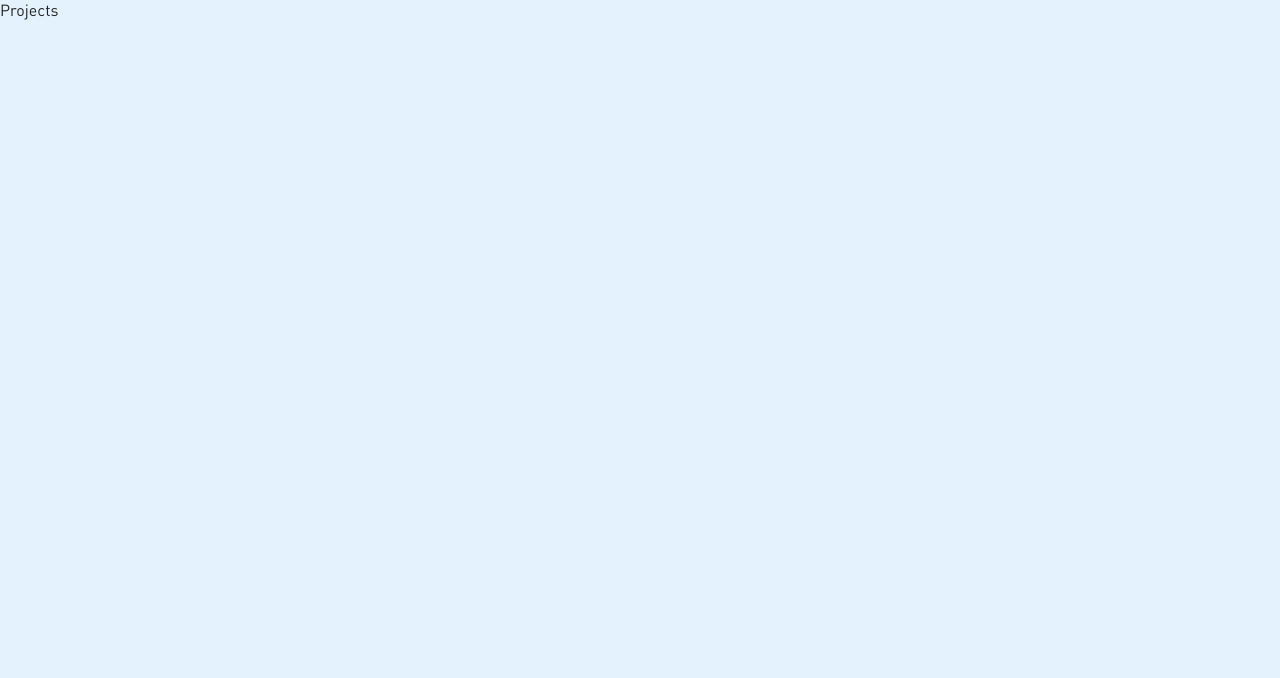
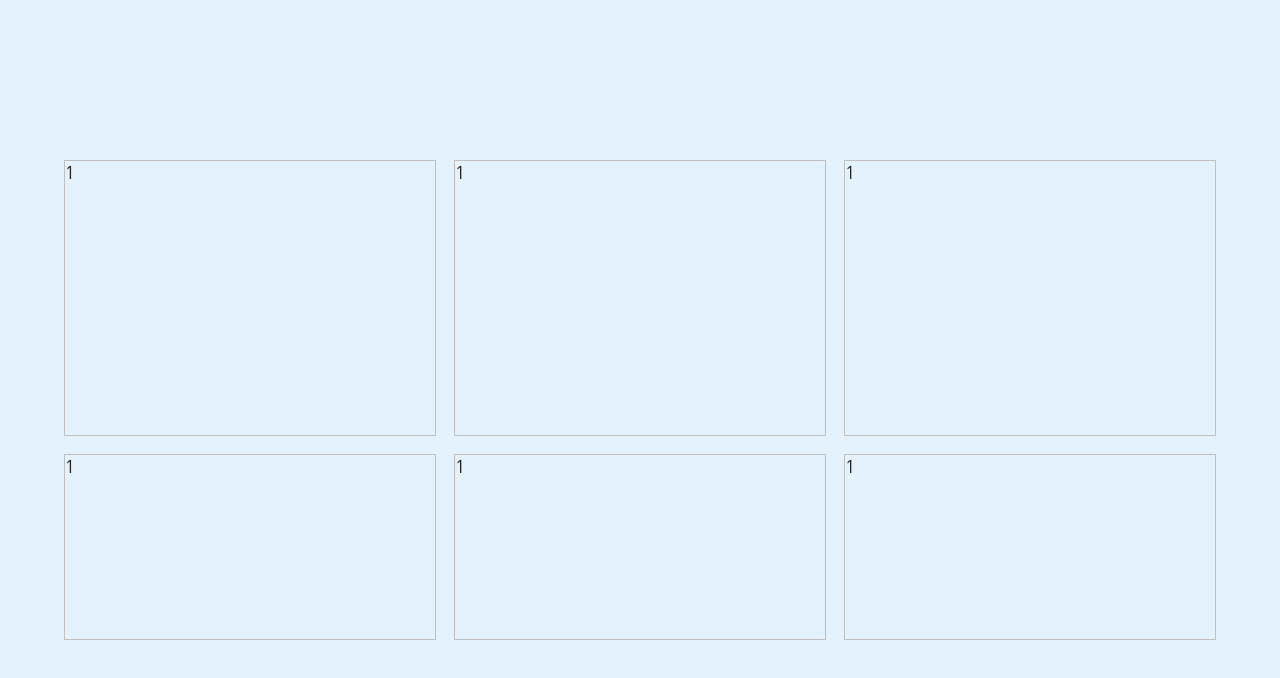
Before and after one commit to allgloryforrobots/portfolio, a React (Create React App) app: page /projects in a window 1280 px wide. Shown: the top 678 px of the page. Built offline with nearby package versions, Linux system fonts and the light colour scheme.

Commit message:
'grid_layout'

```diff
--- /dev/null
+++ b/src/components/Projects/Projects.module.scss
@@ -0,0 +1,20 @@
+.projects {
+    display: grid;
+    gap: 1rem;
+    grid-template-columns: repeat(auto-fill, minmax(15rem, 1fr));
+    grid-template-rows: repeat(auto-fill, 15rem);
+    min-height: 20rem;
+    width: 90vw;
+    margin: 10vh auto;
+
+    @media (min-width:480px) {
+        margin: 20vh auto;
+    }
+
+
+    &__card {
+        border: 1px solid silver;
+        width: auto;
+        height: auto;
+    }
+}
--- /dev/null
+++ b/src/components/Projects/index.jsx
@@ -0,0 +1,29 @@
+import styles from './Projects.module.scss'
+
+
+export const Projects = () => {
+
+    return (
+        <div className={styles.projects}>
+            <div className={styles.projects__card}>
+                1
+            </div>
+            <div className={styles.projects__card}>
+                1
+            </div>
+            <div className={styles.projects__card}>
+                1
+            </div>
+            <div className={styles.projects__card}>
+                1
+            </div>
+            <div className={styles.projects__card}>
+                1
+            </div>
+            <div className={styles.projects__card}>
+                1
+            </div>
+        </div>
+    )
+
+}
--- a/src/pages/ProjectsPage.js
+++ b/src/pages/ProjectsPage.js
@@ -1,9 +1,10 @@
 import React from 'react'
+import { Projects } from '../components/Projects'
 
 export const ProjectsPage = () => {
     return (
         <div className="wrapper wrapper--projects">
-            Projects
+            <Projects/>
         </div>
     )
 }
--- a/src/scss/app.scss
+++ b/src/scss/app.scss
@@ -23,6 +23,11 @@
 
 * {
     font-family: "DINPro";
+}
+
+html {
+    font-size: 14px;
+    font-size: calc(12px + 0.5vw);
 }
 
 body {
```
